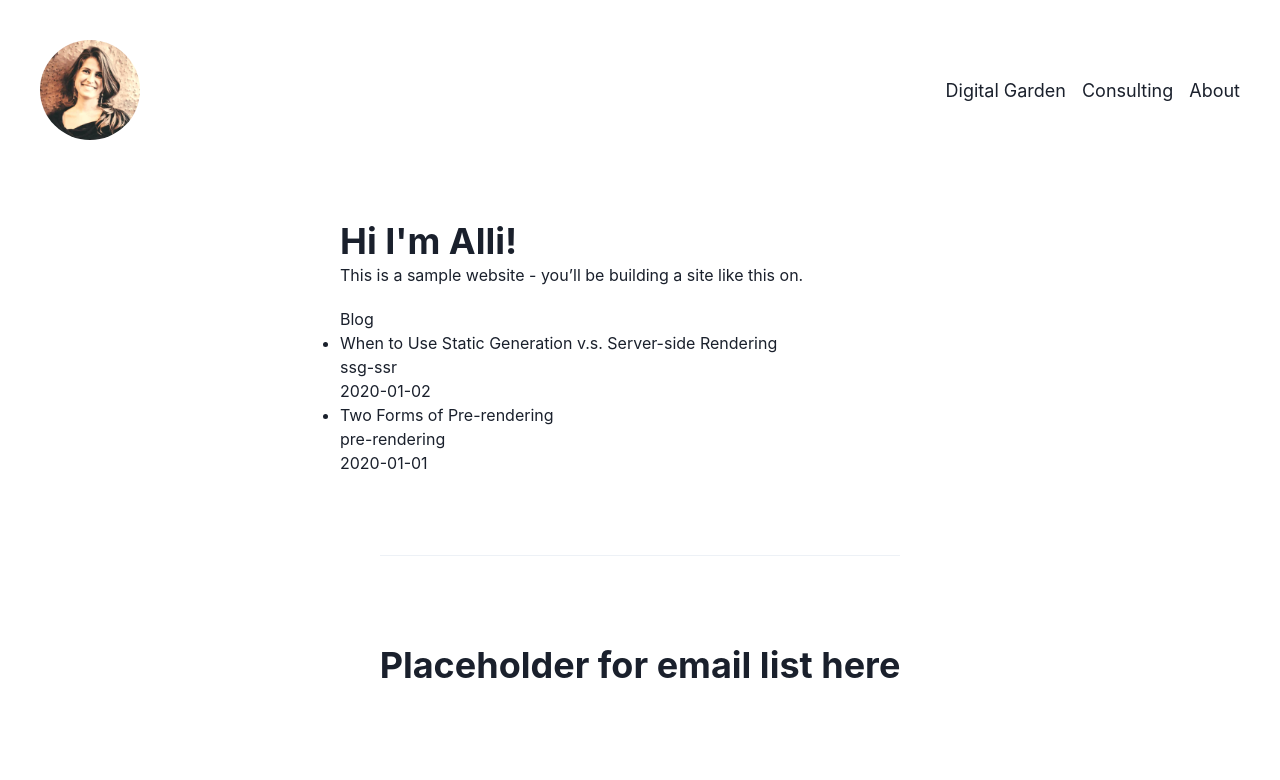
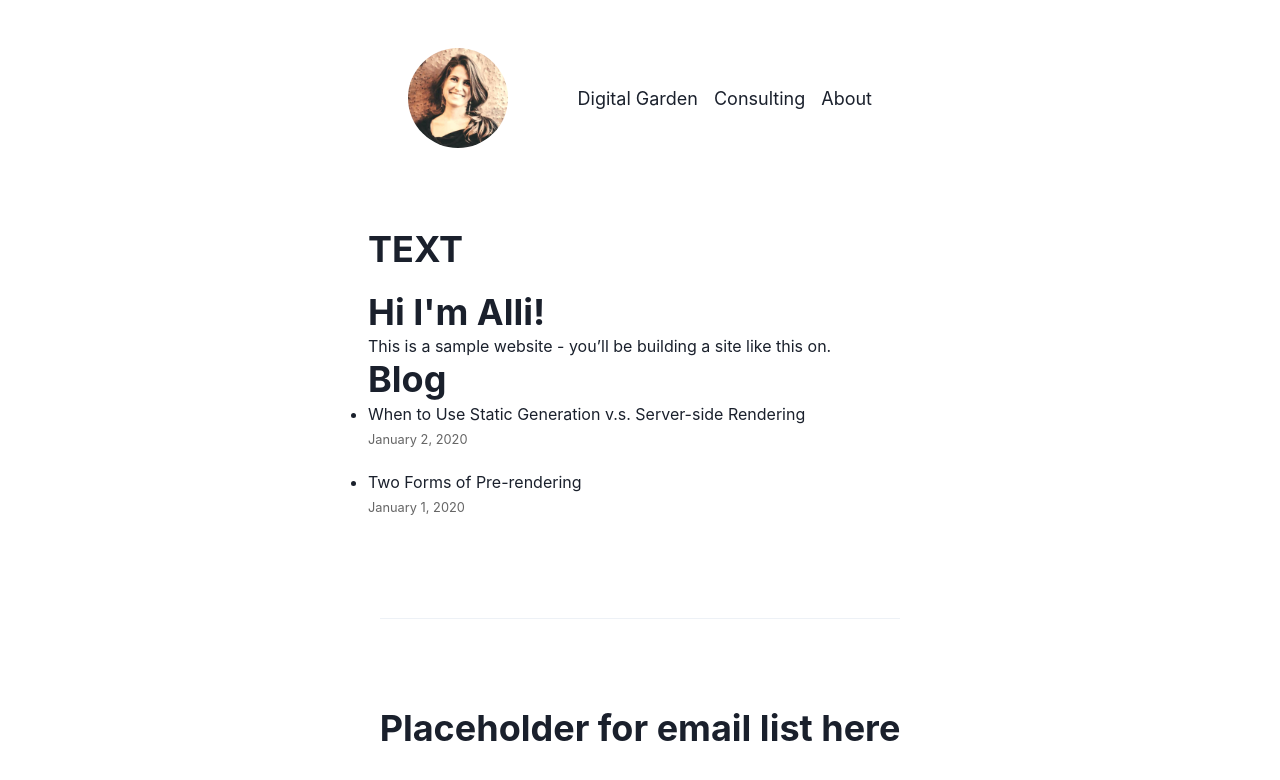
Before and after one commit to alliblum/nextjs-blog, a Next.js app: page / in a window 1280 px wide. Shown: the top 780 px of the page. Built offline with nearby package versions, Linux system fonts and the light colour scheme.

Commit message:
did i fix this stupid overload error

```diff
--- a/components/Nav.tsx
+++ b/components/Nav.tsx
@@ -2,7 +2,7 @@
 import Link from 'next/link'
 // import Logo from 'components/Logo';
 
-import { Logo } from '../components/Logo'
+import { Logo } from './Logo'
 
 export const Nav = () => {
   return (
--- /dev/null
+++ b/components/date.tsx
@@ -0,0 +1,6 @@
+import { parseISO, format } from 'date-fns'
+
+export default function Date({ dateString }: { dateString: string }) {
+  const date = parseISO(dateString)
+  return <time dateTime={dateString}>{format(date, 'LLLL d, yyyy')}</time>
+}
--- /dev/null
+++ b/components/layout.module.css
@@ -0,0 +1,5 @@
+.container {
+  max-width: 36rem;
+  padding: 0 1rem;
+  margin: 3rem auto 6rem;
+}
--- a/components/layout.tsx
+++ b/components/layout.tsx
@@ -1,24 +1,32 @@
 import React from 'react'
 import { Nav } from './Nav'
-import { Footer } from './Footer'
+import { Footer } from './footer'
 import Head from 'next/head'
+import styles from './layout.module.css'
+// import utilStyles from '../styles/utils.module.css'
 // import Link from 'next/link'
-import { Box, Center, Stack, Spacer } from '@chakra-ui/react'
+import { Box, Center, Stack, Spacer, Heading } from '@chakra-ui/react'
 
 // const name = 'Alli Blum'
-export const siteTitle = "Alli Blum's | Head of Product for Hire"
+export const siteTitle = 'Alli Blum'
 
-export default function Layout({ children }) {
+export default function Layout({
+  children,
+}: // home,
+{
+  children: React.ReactNode
+  home?: boolean
+}) {
   return (
-    <>
+    <div className={styles.container}>
       <Head>
         <link rel="icon" href="favicon.ico" />
+        <meta name="description" content="Get buy-in on your vision" />
       </Head>
+      <header>
+        <Nav />
+      </header>
 
-      <meta name="description" content="Get buy-in on your vision" />
-
-      <div>
-        <Nav />
       <Center>
         <Box
           width={{
@@ -29,13 +37,15 @@
           }}
         >
           <Spacer />
+
           <Stack mt={10} spacing={5}>
-              {children}
+            <Heading>TEXT</Heading>
+
+            <main>{children}</main>
           </Stack>
         </Box>
       </Center>
       <Footer />
     </div>
-    </>
   )
 }
--- a/lib/posts.tsx
+++ b/lib/posts.tsx
@@ -1,13 +1,13 @@
-// import { remark } from 'remark';
-// import html from 'remark-html';
 import fs from 'fs'
 import path from 'path'
 import matter from 'gray-matter'
+import { remark } from 'remark'
+import html from 'remark-html'
 
 const postsDirectory = path.join(process.cwd(), 'posts')
 
 export function getSortedPostsData() {
-  //   Get file names under /posts
+  // Get file names under /posts
   const fileNames = fs.readdirSync(postsDirectory)
   const allPostsData = fileNames.map((fileName) => {
     // Remove ".md" from file name to get id
@@ -23,10 +23,7 @@
     // Combine the data with the id
     return {
       id,
-      ...(matterResult.data as {
-        date: string
-        title: string
-      }),
+      ...(matterResult.data as { date: string; title: string }),
     }
   })
   // Sort posts by date
@@ -41,20 +38,6 @@
 
 export function getAllPostIds() {
   const fileNames = fs.readdirSync(postsDirectory)
-
-  // Returns an array that looks like this:
-  // [
-  //   {
-  //     params: {
-  //       id: 'ssg-ssr'
-  //     }
-  //   },
-  //   {
-  //     params: {
-  //       id: 'pre-rendering'
-  //     }
-  //   }
-  // ]
   return fileNames.map((fileName) => {
     return {
       params: {
@@ -64,16 +47,25 @@
   })
 }
 
-export function getPostData(id) {
+export async function getPostData(id: string) {
   const fullPath = path.join(postsDirectory, `${id}.md`)
   const fileContents = fs.readFileSync(fullPath, 'utf8')
 
   // Use gray-matter to parse the post metadata section
   const matterResult = matter(fileContents)
 
-  // Combine the data with the id
+  // Use remark to convert markdown into HTML string
+  const processedContent = await remark()
+    //@ts-ignore
+    .use(html)
+    .process(matterResult.content)
+
+  const contentHtml = processedContent.toString()
+
+  // Combine the data with the id and contentHtml
   return {
     id,
-    ...matterResult.data,
+    contentHtml,
+    ...(matterResult.data as { date: string; title: string }),
   }
 }
--- a/pages/_app.tsx
+++ b/pages/_app.tsx
@@ -1,10 +1,9 @@
-// pages/_app.js
+// import styles from './layout.module.css'
+import { AppProps } from 'next/app'
 import { ChakraProvider } from '@chakra-ui/react'
-
-// 1. Import the extendTheme function
 import { extendTheme } from '@chakra-ui/react'
 
-const theme = extendTheme({
+export const theme = extendTheme({
   textStyles: {
     h1: {
       // you can also use responsive styles
@@ -24,7 +23,7 @@
 })
 
 // 3. Pass the `theme` prop to the `ChakraProvider`
-export default function App({ Component, pageProps }) {
+export default function App({ Component, pageProps }: AppProps) {
   return (
     <ChakraProvider theme={theme}>
       <Component {...pageProps} />
--- a/pages/_document.tsx
+++ b/pages/_document.tsx
@@ -1,8 +1,8 @@
 // pages/_document.js
 
-// import { ColorModeScript } from '@chakra-ui/react'
+import { ColorModeScript } from '@chakra-ui/react'
 import { Html, Head, Main, NextScript } from 'next/document'
-// import { theme } from './_app'
+import { theme } from './_app'
 
 export default function Document() {
   return (
@@ -10,7 +10,7 @@
       <Head />
       <body>
         {/* 👇 Here's the script */}
-        {/* <ColorModeScript initialColorMode={theme.config.initialColorMode} /> */}
+        <ColorModeScript initialColorMode={theme.config.initialColorMode} />
         <Main />
         <NextScript />
       </body>
--- a/pages/index.tsx
+++ b/pages/index.tsx
@@ -1,24 +1,25 @@
 import Head from 'next/head'
-import Layout, { siteTitle } from '../components/Layout'
+import Layout, { siteTitle } from '../components/layout'
+import utilStyles from '../styles/utils.module.css'
+import { getSortedPostsData } from '../lib/posts'
+import Link from 'next/link'
+import Date from '../components/date'
+import { GetStaticProps } from 'next'
+import { Heading, Text } from '@chakra-ui/react'
+// import theme from './_app'
 
-// import Date from '../components/date';
-import { Heading, Text } from '@chakra-ui/react'
-
-import { getSortedPostsData } from '../lib/posts'
-
-export async function getStaticProps() {
-  const allPostsData = getSortedPostsData()
-  return {
-    props: {
-      allPostsData,
-    },
-  }
-}
-
-export default function Home({ allPostsData }) {
+export default function Home({
+  allPostsData,
+}: {
+  allPostsData: {
+    date: string
+    title: string
+    id: string
+  }[]
+}) {
   return (
     <>
-      <Layout>
+      <Layout home>
         <Head>
           <title>{siteTitle}</title>
         </Head>
@@ -30,15 +31,15 @@
           </Text>
         </section>
         <section>
-          <h2>Blog</h2>
+          <Heading>Blog</Heading>
           <ul>
             {allPostsData.map(({ id, date, title }) => (
-              <li key={id}>
-                {title}
+              <li className={utilStyles.listItem} key={id}>
+                <Link href={`/posts/${id}`}>{title}</Link>
                 <br />
-                {id}
-                <br />
-                {date}
+                <small className={utilStyles.lightText}>
+                  <Date dateString={date} />
+                </small>
               </li>
             ))}
           </ul>
@@ -47,3 +48,12 @@
     </>
   )
 }
+
+export const getStaticProps: GetStaticProps = async () => {
+  const allPostsData = getSortedPostsData()
+  return {
+    props: {
+      allPostsData,
+    },
+  }
+}
--- a/styles/Home.module.css
+++ b/styles/Home.module.css
@@ -1,3 +1,4 @@
+html,
 .container {
   min-height: 100vh;
   padding: 0 0.5rem;
@@ -57,9 +58,7 @@
   text-decoration: none;
   border: 1px solid #eaeaea;
   border-radius: 10px;
-  transition:
-    color 0.15s ease,
-    border-color 0.15s ease;
+  transition: color 0.15s ease, border-color 0.15s ease;
 }
 
 .card:hover,
```
Also changed, not shown: package.json (+8 -1 lines), pages/posts/[id].tsx (+32 -10 lines), styles/utils.module.css (renamed from styles/utils.modules.css), 1 other file (tests, documents, lock files or other folders). Lines whose indentation alone changed are shown as unchanged.
